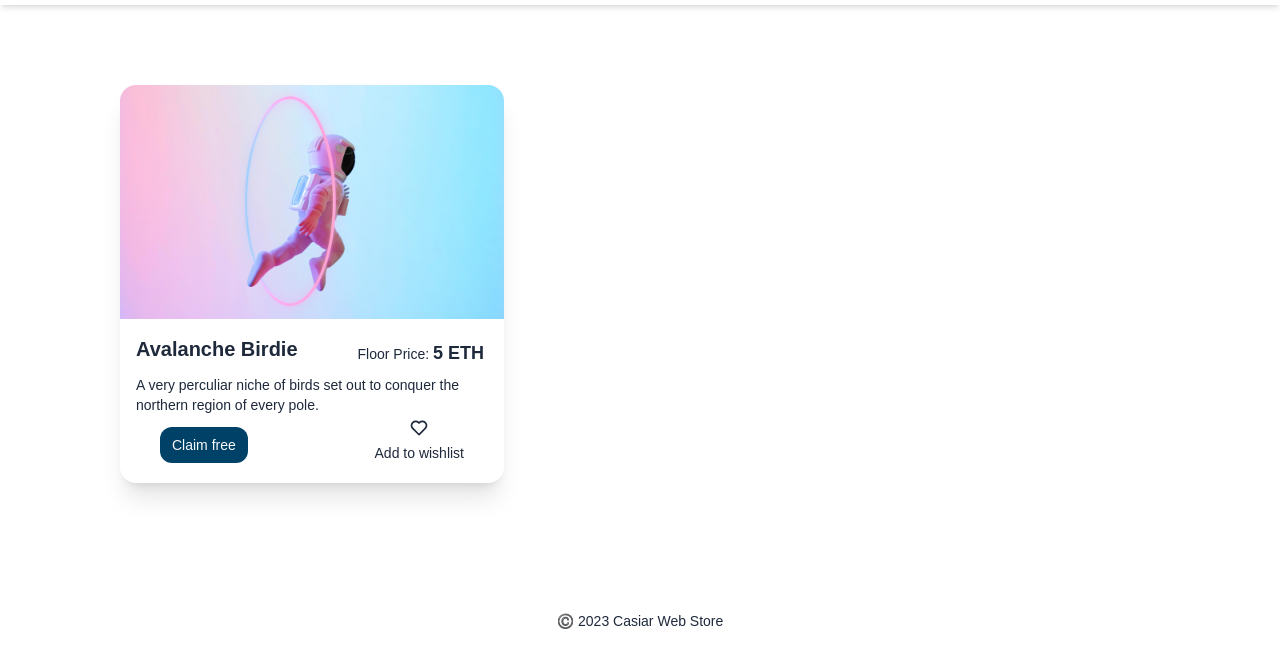
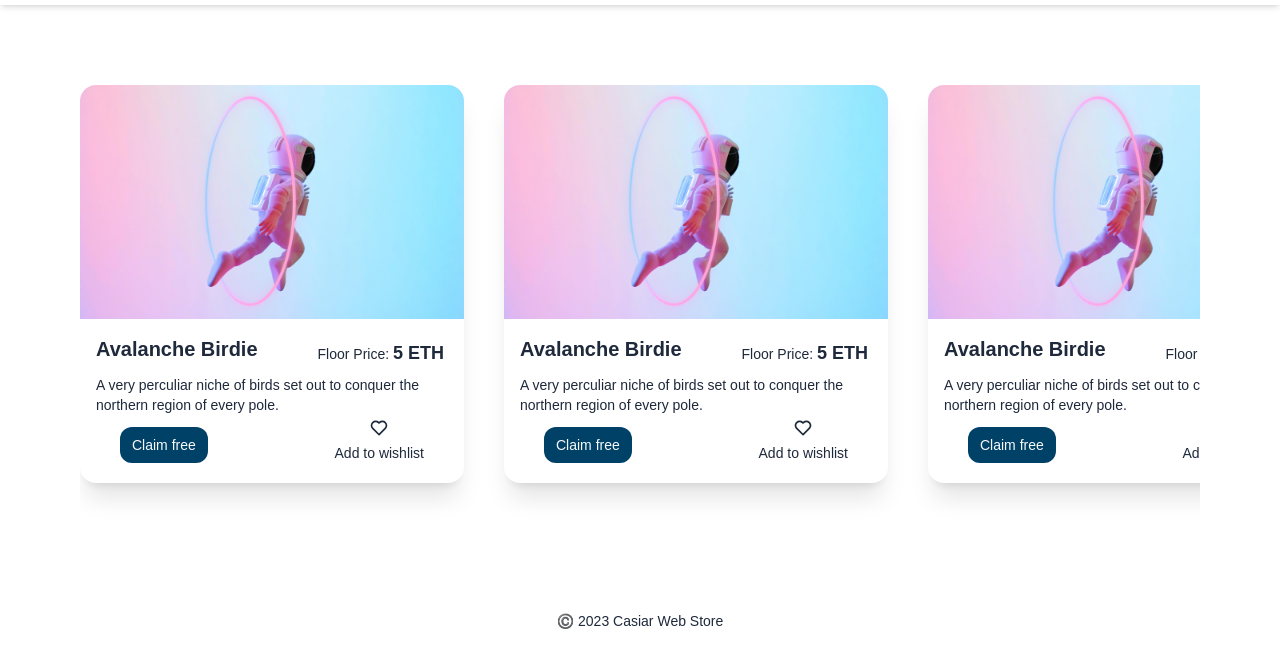
Before and after one commit to alphadevking/casiar, a Gatsby site: page / in a window 1280 px wide. Shown: the part 78-746 px from the top of the page. Built offline with nearby package versions, Linux system fonts and the light colour scheme; Gatsby itself is replaced by a stand-in of ours.

Commit message:
more cards

```diff
--- a/src/components/Cards/ArtCard.tsx
+++ b/src/components/Cards/ArtCard.tsx
@@ -26,7 +26,7 @@ export const ArtCard: React.FC<CardTypes> = (
 
             {/* Card */}
             <div className="card card-compact w-96 bg-base-100 shadow-xl">
-                <figure><StaticImage src={'../../assets/images/cover-image.jpg'} alt="" /></figure>
+                <figure><StaticImage src='../../assets/images/cover-image.jpg' alt="" /></figure>
                 <div className="card-body relative">
                     <h2 className="card-title">{title}</h2>
                     <p>{subTitle}</p>
--- a/src/components/Sections/ArtDisplay.tsx
+++ b/src/components/Sections/ArtDisplay.tsx
@@ -9,6 +9,18 @@ export const ArtDisplay = () => {
               <ArtCard src='cover-image.jpg' artPrice='5 ETH' title='Avalanche Birdie' subTitle='A very perculiar niche of birds set out to conquer the northern region of every pole.'/>
         </div>
 
+        <div className='carousel-item'>
+              <ArtCard src='cover-image.jpg' artPrice='5 ETH' title='Avalanche Birdie' subTitle='A very perculiar niche of birds set out to conquer the northern region of every pole.'/>
+        </div>
+
+        <div className='carousel-item'>
+              <ArtCard src='cover-image.jpg' artPrice='5 ETH' title='Avalanche Birdie' subTitle='A very perculiar niche of birds set out to conquer the northern region of every pole.'/>
+        </div>
+
+        <div className='carousel-item'>
+              <ArtCard src='cover-image.jpg' artPrice='5 ETH' title='Avalanche Birdie' subTitle='A very perculiar niche of birds set out to conquer the northern region of every pole.'/>
+        </div>
+
     </div>
   )
 }
```
